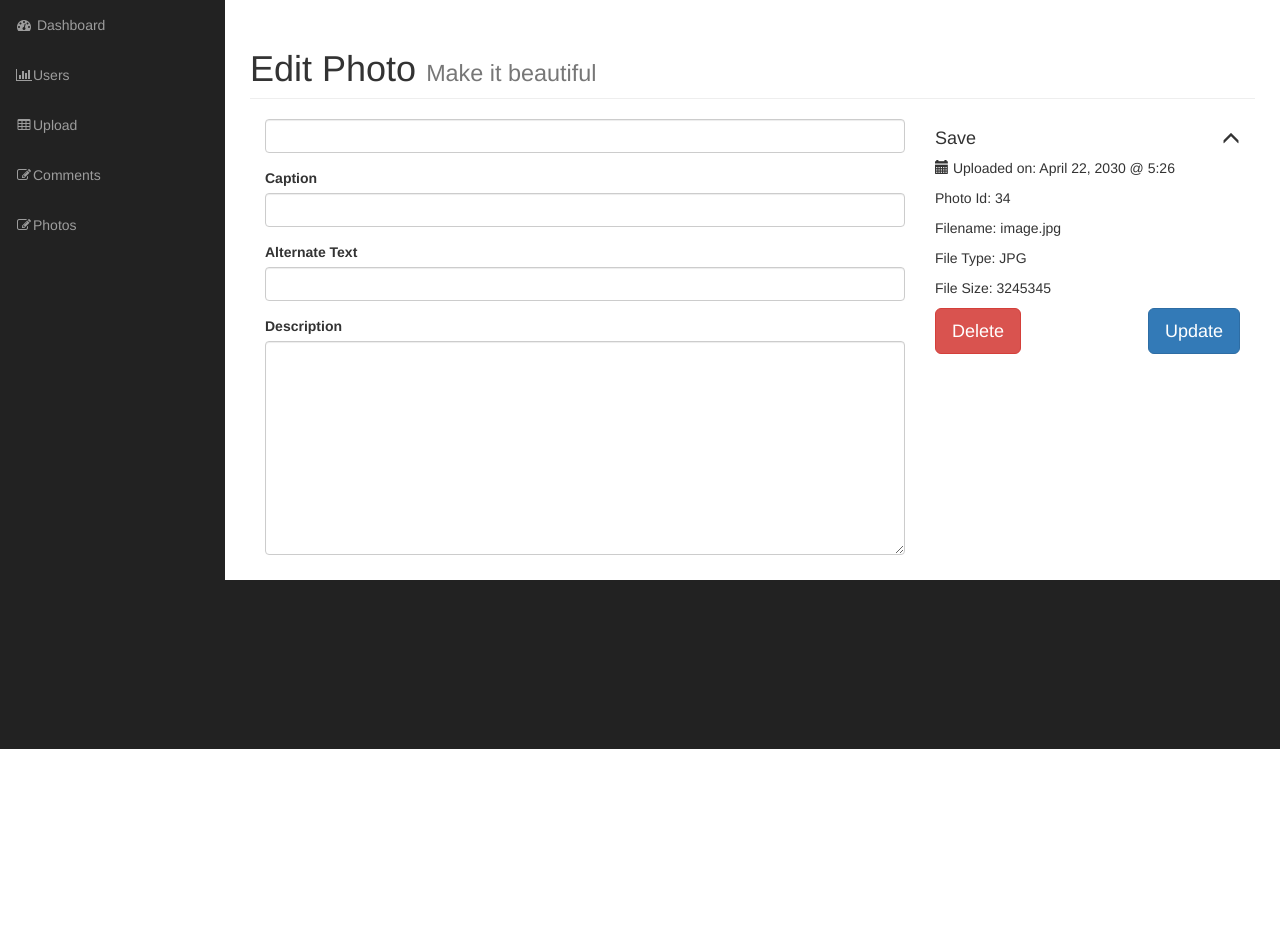
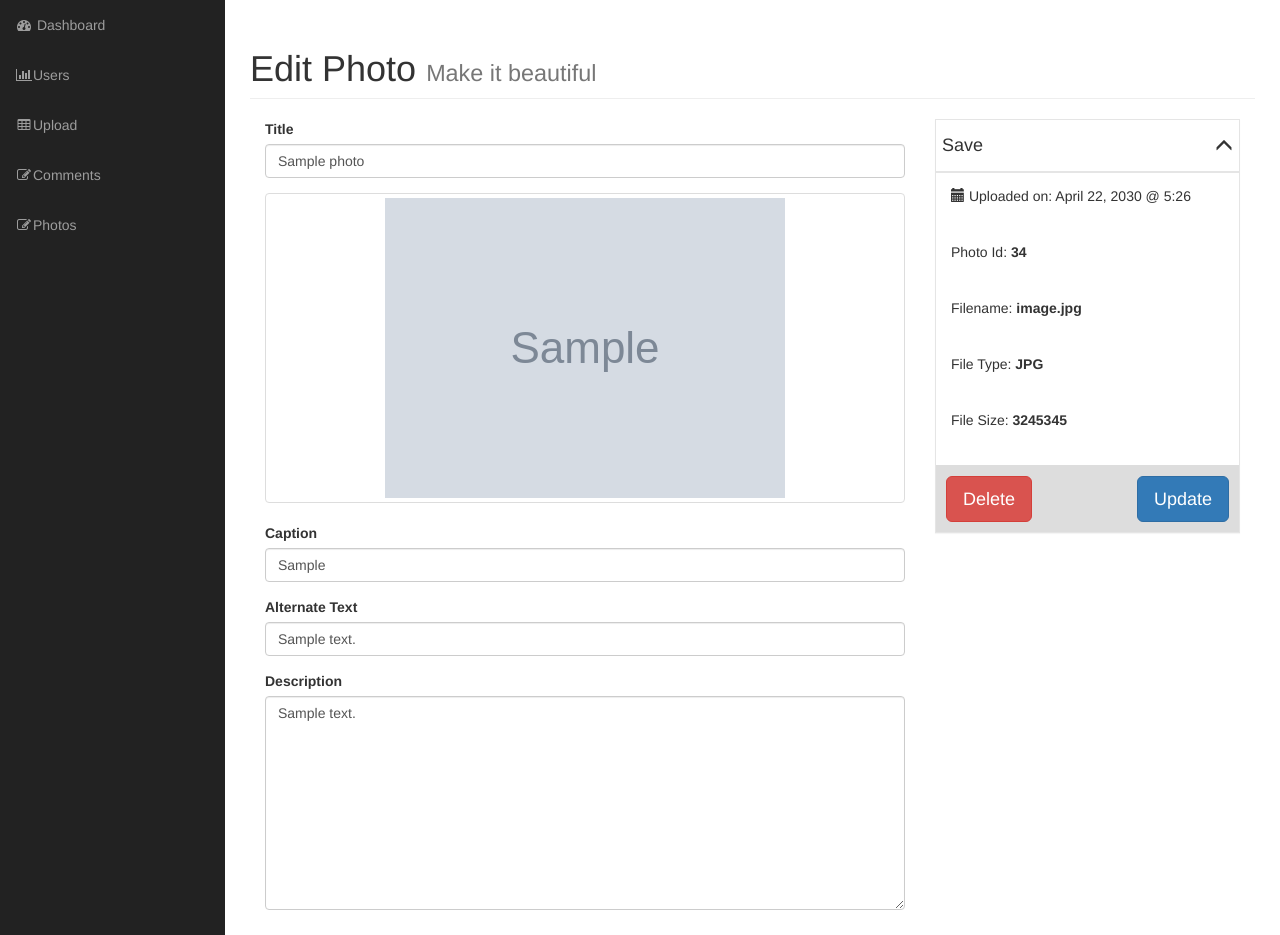
Before and after one commit to coolinmc6/php_gallery, a PHP site: page /admin/edit_photo.php?id=1 in a window 1280 px wide. Shown: the part 51-986 px from the top of the page. Before the commit the page ends 800 px from the top, so only its background shows below. Run offline with PHP 8.4, Linux system fonts and the light colour scheme; the visitor is signed in with stand-in values (Sample User, id 1); tables that the repository leaves empty or names only in its code hold one stand-in row (values such as "Sample post"); grey boxes marked "Sample" are stand-in pictures; grey boxes labelled with a size stand in for pictures from a placeholder-image service; some libraries are stand-ins or nearby versions.

Commit message:
Finish L140

```diff
--- a/admin/css/sb-admin.css
+++ b/admin/css/sb-admin.css
@@ -222,7 +222,3 @@ ul.alert-dropdown {
 .panel-yellow a:hover {
     color: #df8a13;
 }
-
-.small-pic {
-    max-width: 62px;
-}
--- /dev/null
+++ b/admin/css/styles.css
@@ -0,0 +1,59 @@
+.admin-photo-thumbnail {
+	width: 200px;
+
+}
+
+.small-pic {
+    max-width: 200px;
+    border-radius: 2px;
+}
+
+.user-image {
+	max-width: 75px;
+}
+.photo-info-box {
+
+ border: 1px solid #e5e5e5;
+  -webkit-box-shadow: 0 1px 1px rgba(0,0,0,.04);
+  box-shadow: 0 1px 1px rgba(0,0,0,.04);
+  background-color: #fff;
+
+
+}
+
+.info-box-header {
+  padding: 6px;
+ border-bottom: 1px solid #e5e5e5;
+   -webkit-box-shadow: 0 1px 1px rgba(0,0,0,.04);
+  box-shadow: 0 1px 1px rgba(0,0,0,.04);
+ background-color: #fff;
+
+}
+
+
+
+
+.photo-info-box .box-inner {
+border-top: 1px solid #e5e5e5;
+background-color: #fff;
+padding: 6px;
+
+}
+
+.photo-info-box .box-inner .text {
+padding: 7px 9px 19px;
+
+}
+
+.photo-info-box .box-inner .data {
+
+	font-weight: bold;
+}
+
+.photo-info-box .info-box-footer{
+
+border-top: 1px solid #ddd;
+background-color: #ddd;
+padding: 10px;
+
+}
--- a/admin/edit_photo.php
+++ b/admin/edit_photo.php
@@ -11,10 +11,12 @@ if(empty($_GET['id'])) {
 
 	if(isset($_POST['update'])) {
 		if($photo) {
-			$_POST['title'];
-			$_POST['caption'];
-			$_POST['alternate_text'];
-			$_POST['description'];
+			$photo->title = $_POST['title'];
+			$photo->caption = $_POST['caption'];
+			$photo->alternate_text = $_POST['alternate_text'];
+			$photo->description = $_POST['description'];
+
+			$photo->save();
 		}
 
 
@@ -47,25 +49,31 @@ if(empty($_GET['id'])) {
             	                Edit Photo
             	                <small>Make it beautiful</small>
             	            </h1>
-            	            <form action="edit_photo.php" method="post">
+            	            <form method="post">
 	            	            <div class="col-md-8">
 	            	            	<div class="form-group">
-	            	            		<input type="text" name="title" class="form-control">
+	            	            		<label for="title">Title</label>
+	            	            		<input type="text" name="title" class="form-control" value="<?php echo $photo->title; ?>">
+
+	            	            	</div>
+
+	            	            	<div class="form-group">
+	            	            		<a class="thumbnail" href=""><img src="<?php echo $photo->picture_path(); ?>" alt=""></a>
 	            	            	</div>
 
 	            	            	<div class="form-group">
 	            	            		<label for="caption">Caption</label>
-	            	            		<input type="text" name="caption" class="form-control">
+	            	            		<input type="text" name="caption" class="form-control" value="<?php echo $photo->caption; ?>">
 	            	            	</div>
 
 	            	            	<div class="form-group">
 	            	            		<label for="alternate_text">Alternate Text</label>
-	            	            		<input type="text" name="alternate_text" class="form-control">
+	            	            		<input type="text" name="alternate_text" class="form-control" value="<?php echo $photo->alternate_text; ?>">
 	            	            	</div>
 
 	            	            	<div class="form-group">
 	            	            		<label for="description">Description</label>
-	            	            		<textarea class="form-control" name="description" id="" cols="30" rows="10"></textarea>
+	            	            		<textarea class="form-control" name="description" id="" cols="30" rows="10"><?php echo $photo->description ?></textarea>
 	            	            	</div>
 
 	            	            </div>
--- a/admin/includes/db_object.php
+++ b/admin/includes/db_object.php
@@ -2,6 +2,17 @@
 
 
 class Db_object {
+
+	public $upload_errors_array = array(
+		UPLOAD_ERR_OK				=> "There is no error",
+		UPLOAD_ERR_INI_SIZE			=> "The uploaded filed exceeds the upload_max...",
+		UPLOAD_ERR_FORM_SIZE		=> "The uploaded file exceeds the MAX_FILE_SIZE...",
+		UPLOAD_ERR_PARTIAL			=> "The uploaded file was only partially uploaded",
+		UPLOAD_ERR_NO_FILE			=> "No file uploaded",
+		UPLOAD_ERR_NO_TMP_DIR		=> "Missing a temporary folder",
+		UPLOAD_ERR_CANT_WRITE		=> "Failed to write file to disk",
+		UPLOAD_ERR_EXTENSION		=> "A PHP extension stopped the file upload"
+	);
 
 
 	public static function find_all() {
--- a/admin/includes/header.php
+++ b/admin/includes/header.php
@@ -18,10 +18,15 @@
 
     <!-- Custom CSS -->
     <link href="css/sb-admin.css" rel="stylesheet">
+    <link href="css/styles.css" rel="stylesheet">
 
     <!-- Custom Fonts -->
     <link href="font-awesome/css/font-awesome.min.css" rel="stylesheet" type="text/css">
 
+    <!-- <script src="https://cloud.tinymce.com/stable/tinymce.min.js"></script>
+    <script>tinymce.init({ selector:'textarea' });</script> -->
+
+    <!-- <textarea>Next, start a free trial!</textarea> -->
     <!-- HTML5 Shim and Respond.js IE8 support of HTML5 elements and media queries -->
     <!-- WARNING: Respond.js doesn't work if you view the page via file:// -->
     <!--[if lt IE 9]>
--- a/admin/includes/photo.php
+++ b/admin/includes/photo.php
@@ -4,9 +4,12 @@
 class Photo extends Db_object {
 
 	protected static $db_table = "photos";
-	protected static $db_table_fields = array('id', 'title', 'description', 'filename', 'type', 'size');
+	protected static $db_table_fields = array('id', 'title', 'caption', 'alternate_text',
+		'description', 'filename', 'type', 'size');
 	public $id;
 	public $title;
+	public $caption;
+	public $alternate_text;
 	public $description;
 	public $filename;
 	public $type;
--- a/admin/includes/user.php
+++ b/admin/includes/user.php
@@ -4,12 +4,37 @@
 class User extends Db_object {
 
 	protected static $db_table = "users";
-	protected static $db_table_fields = array('username', 'password', 'first_name', 'last_name');
+	protected static $db_table_fields = array('username', 'password', 'first_name', 'last_name', 'user_image');
 	public $id;
 	public $username;
 	public $password;
 	public $first_name;
 	public $last_name;
+	public $user_image;
+	public $upload_directory = "images";
+	public $image_placeholder = "http://placehold.it/300x300&text=user";
+
+	public function set_file($file) {
+		if(empty($file) || !$file || !is_array($file)) {
+			$this->errors[] = 'There was no file uploaded here.';
+			return false;
+		} elseif($file['error'] != 0) {
+			$this->errors[] = $this->upload_errors_array[$file['error']];
+			return false;
+		} else {
+
+			$this->user_image = basename($file['name']);
+			$this->tmp_path = $file['tmp_name'];
+			$this->type = $file['type'];
+			$this->size = $file['size'];
+		}
+
+	}
+
+	public function image_path_and_placeholder() {
+
+		return empty($this->user_image) ? $this->image_placeholder : $this->upload_directory.DS.$this->user_image;
+	}
 
 	public static function verify_user($username, $password) {
 		global $database;
@@ -27,6 +52,41 @@ class User extends Db_object {
 		return !empty($the_result_array) ? array_shift($the_result_array) : false;
 	}
 
+	public function save_user_and_image() {
+
+		if($this->id) {
+			$this->update();
+		} else {
+			if(!empty($this->errors)) {
+				return false;
+			}
+			if(empty($this->user_image) || empty($this->tmp_path)) {
+				$this->errors[] = "the file was not available";
+				return false;
+			}
+
+			$target_path = SITE_ROOT . DS . 'admin' . DS . $this->upload_directory . DS . $this->user_image;
+
+			if(file_exists($target_path)) {
+				$this->errors[] = "The file {$this->user_image} already exists";
+				return false;
+			}
+
+			if(move_uploaded_file($this->tmp_path, $target_path)) {
+				if($this->create()) {
+					unset($this->tmp_path);
+					return true;
+				}
+			} else {
+
+				$this->errors[] = "the directory does not have permission.";
+				return false;
+			}
+
+		}
+
+	} // end of Save metho
+
 
 } // End of User Class
 
--- a/admin/photos.php
+++ b/admin/photos.php
@@ -43,11 +43,11 @@ $photos = Photo::find_all();
                                     <?php foreach ($photos as $photo) : ?>
 
                                     <tr>
-                                        <td><img class="small-pic" src="<?php echo $photo->picture_path(); ?>" >
+                                        <td><img class="small-pic admin-photo-thumbnail" src="<?php echo $photo->picture_path(); ?>" >
                                             <div class="pictures-link">
                                                 <a href="">View</a> |
-                                                <a href="#">Edit</a> |
-                                                <a href="delete_photo.php/?id=<?php echo $photo->id ?>">Delete</a>
+                                                <a href="edit_photo.php?id=<?php echo $photo->id ?>">Edit</a> |
+                                                <a href="delete_photo.php?id=<?php echo $photo->id ?>">Delete</a>
                                             </div>
                                         </td>
                                         <td><?php echo $photo->id ?></td>
```
Also changed, not shown: admin/add_user.php (added, +109 -0 lines), admin/delete_user.php (added, +19 -0 lines), admin/edit_user.php (added, +112 -0 lines), admin/users.php (+44 -9 lines), README.md.
